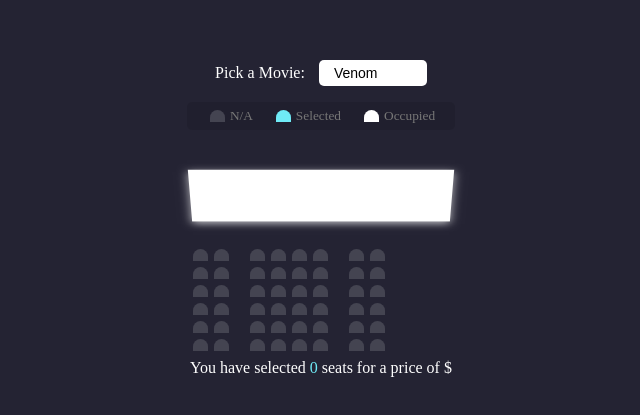
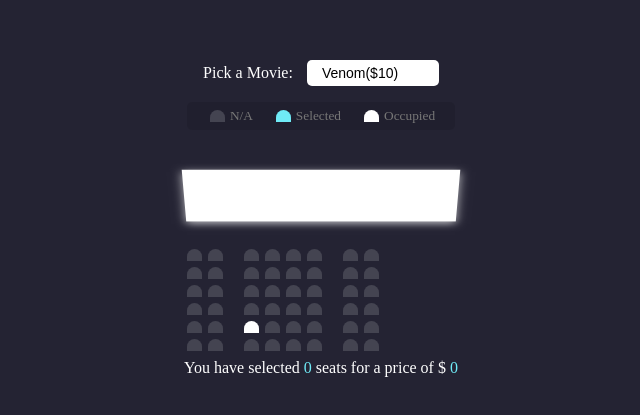
Before and after one commit to RobnettSean22/vanillajs-practice-movieselector, a plain HTML site: page index.html in a window 1280 px wide. Shown: the part 179-594 px from the top of the page, without its empty margins (319-959 px from the left). Drawn offline with Linux system fonts and the light colour scheme.

Commit message:
found error with js. missing 'movie' id in select tag

```diff
--- a/index.html
+++ b/index.html
@@ -10,11 +10,11 @@
   <body>
     <div class="movie-container">
       <label>Pick a Movie:</label>
-      <select>
-        <option value="10">Venom</option>
-        <option value="12">Joker</option>
-        <option value="8">Jungle Book</option>
-        <option value="9">Cats</option>
+      <select id = "movie">
+        <option value="10">Venom($10)</option>
+        <option value="12">Joker($12)</option>
+        <option value="8">Jungle Book($8)</option>
+        <option value="9">Cats($9)</option>
       </select>
     </div>
     <ul class="showcase">
@@ -76,7 +76,7 @@
       <div class="row">
         <div class="seat"></div>
         <div class="seat"></div>
-        <div class="seat"></div>
+        <div class="seat occupied"></div>
         <div class="seat"></div>
         <div class="seat"></div>
         <div class="seat"></div>
@@ -94,6 +94,6 @@
         <div class="seat"></div>
       </div>
       <p class="text">You have selected <span id = "count">0</span> seats for a price of $ <span id = "total"0></span></p>
-    <script src=""></script>
+    <script src="script.js"></script>
   </body>
 </html>
--- a/script.js
+++ b/script.js
@@ -0,0 +1,28 @@
+const container = document.querySelector(".container");
+const seats = document.querySelectorAll(".row .seat:not(occupied)");
+const count = document.getElementById("count");
+const total = document.getElementById("total");
+const movieSelect = document.getElementById("movie");
+
+const ticketPrice = +movieSelect.value;
+
+updateSelectedCount = () => {
+  const selectedSeats = document.querySelectorAll(".row .seat.selected");
+  const selectedSeatsCount = selectedSeats.length;
+
+  count.innerText = selectedSeatsCount;
+
+  total.innerText = selectedSeatsCount * ticketPrice;
+};
+console.log(updateSelectedCount());
+
+container.addEventListener("click", e => {
+  if (
+    e.target.classList.contains("seat") &&
+    !e.target.classList.contains("occupied")
+  ) {
+    e.target.classList.toggle("selected");
+
+    updateSelectedCount();
+  }
+});
```
